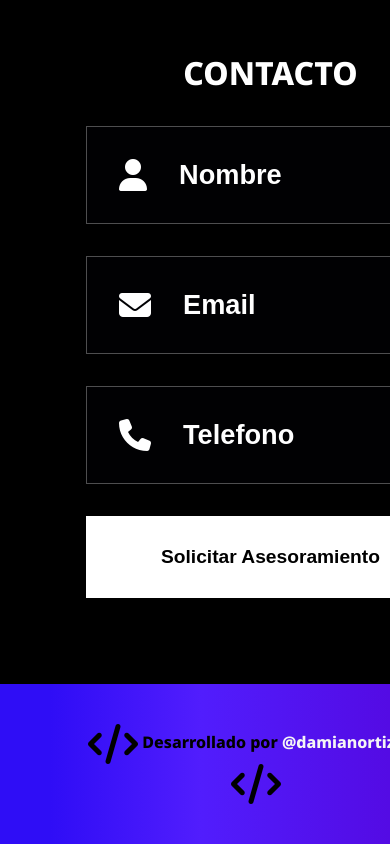
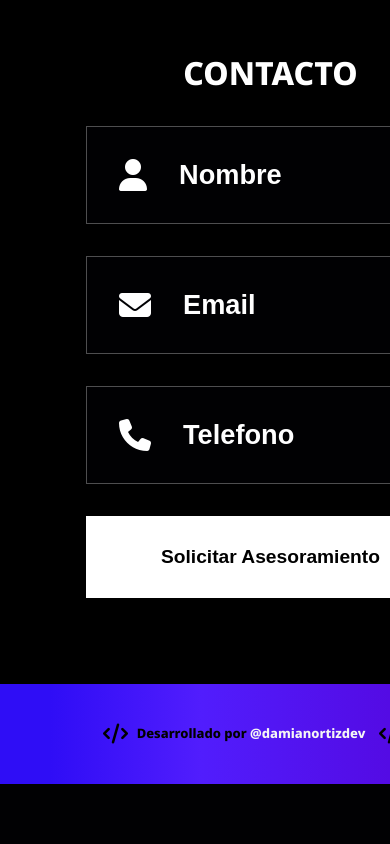
Before and after one commit to faculoco/CreamosTuEspacio, a plain HTML site: page index.html in a window 390 px wide. Shown: the part 4029-4873 px from the top of the page. After the commit the page ends 4813 px from the top, so only its background shows below. Drawn offline with Linux system fonts and the light colour scheme; grey boxes are pictures that could not be loaded.

Commit message:
Creamos Tu Espacio

```diff
--- a/style.css
+++ b/style.css
@@ -368,7 +368,7 @@ footer h4 {
 
 footer i {
   color: #000;
-  font-size: 40px;
+  font-size: 20px;
   vertical-align: middle;
   margin: 0 10px;
   animation: bounce 1.5s infinite;
@@ -490,6 +490,13 @@ footer a{
   form {
     padding: 20px;
   }
+  footer h4{
+    font-size: small;
+  }
+  footer i{
+    height: 10px;
+    width: 10px;
+  }
   .input-group {
     grid-template-columns: 1fr;
   }
```
